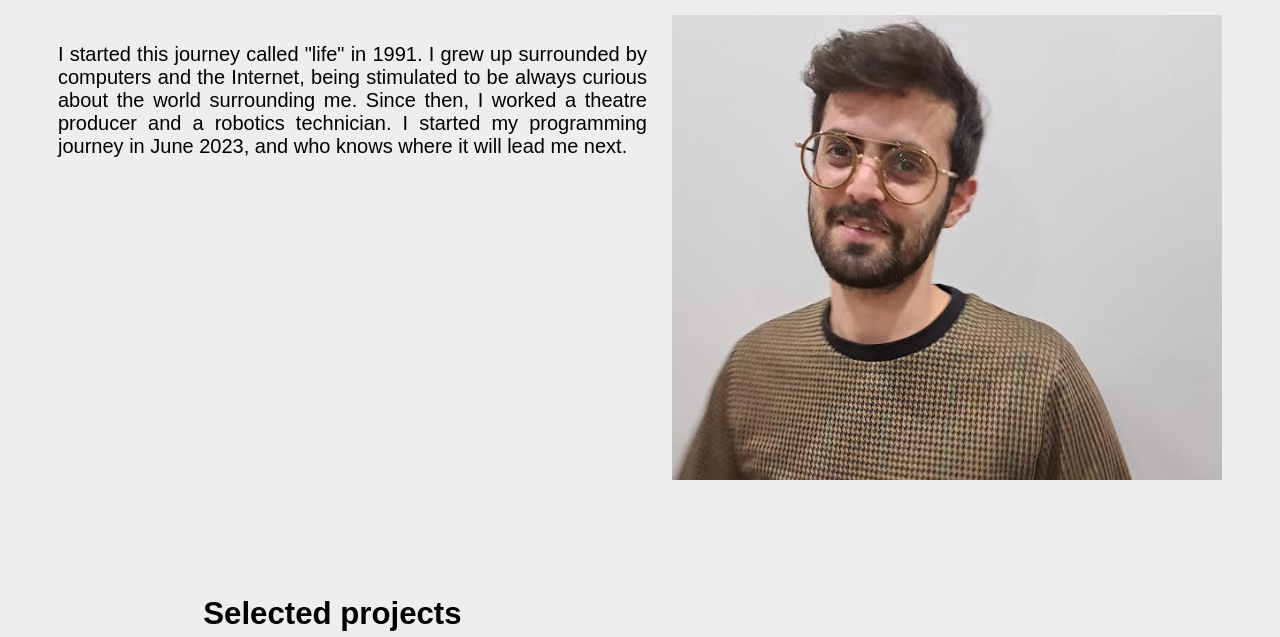
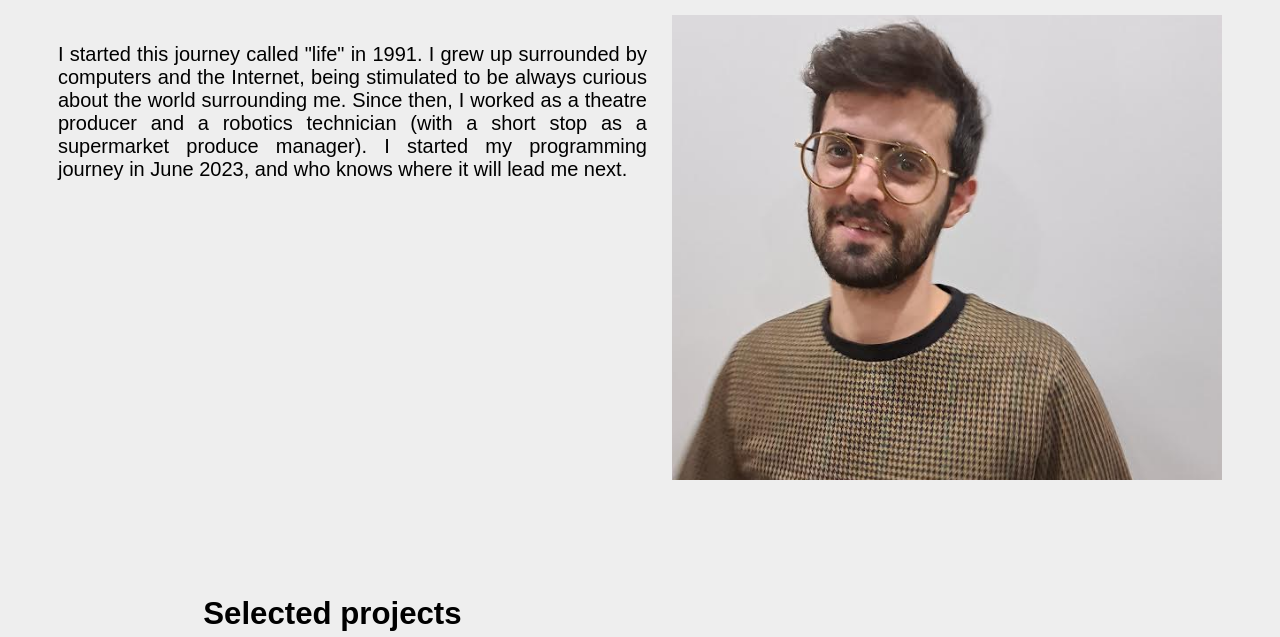
Before and after one commit to tiagoaesmartins/portfolio, a website: page index.html in a window 1280 px wide. Shown: the part 163-800 px from the top of the page. Drawn offline with Linux system fonts and the light colour scheme; a web font is replaced by a local one.

Commit message:
Added text to the About Me section

```diff
--- a/index.html
+++ b/index.html
@@ -31,7 +31,7 @@
                 <article  id="structure">
                     <div class="text">
                         <h2>About Me</h2>
-                        <p>I started this journey called "life" in 1991. I grew up surrounded by computers and the Internet, being stimulated to be always curious about the world surrounding me. Since then, I worked a theatre producer and a robotics technician. I started my programming journey in June 2023, and who knows where it will lead me next.</p>
+                        <p>I started this journey called "life" in 1991. I grew up surrounded by computers and the Internet, being stimulated to be always curious about the world surrounding me. Since then, I worked as a theatre producer and a robotics technician (with a short stop as a supermarket produce manager). I started my programming journey in June 2023, and who knows where it will lead me next.</p>
                     </div>
                     <img src="/images/me.png" alt="me looking a bit drunk, but wasn't">
                 </article>
--- a/script.js
+++ b/script.js
@@ -4,8 +4,6 @@ const body = document.body;
 let checker = true;
 
 const toggleDark = () => {
-
-
     if(checker == true) {
         body.classList.add("dark-mode");
         checker = false;
```
